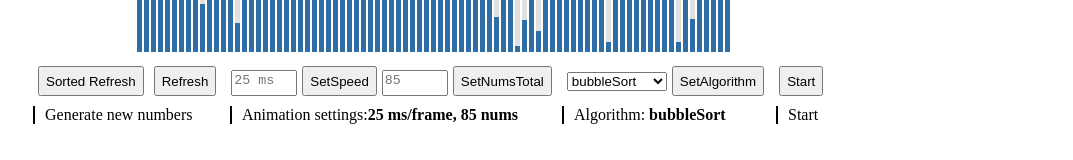
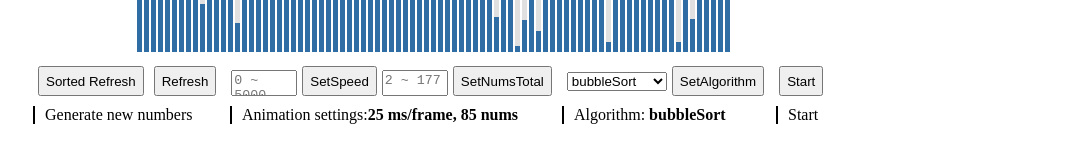
Before and after one commit to allenfeng2014/sorting-algorithms-visualizer, a React (Create React App) app: page / in a window 1280 px wide. Shown: the part 628-788 px from the top of the page, without its empty margins (207-1280 px from the left). Built offline with nearby package versions, Linux system fonts and the light colour scheme.

Commit message:
refined input areas display.

```diff
--- a/src/App.js
+++ b/src/App.js
@@ -41,7 +41,7 @@ function App() {
     },
     setSpeed: () => {
       let value = document.querySelector("#input-speed").value;
-      if (value > 0) {
+      if (value >= 0) {
         setSpeed(value);
       } else {
         alert("Please enter a number greater than 0");
--- a/src/components/Buttons.jsx
+++ b/src/components/Buttons.jsx
@@ -23,11 +23,10 @@ function Buttons({ speed, numsTotal, sortingAlgoNames, handlers }) {
         Refresh
       </button>
 
-      {/*change textarea to input maybe ???*/}
       <textarea
         className="textarea-setting"
         id="input-speed"
-        placeholder={`${speed} ms`}
+        placeholder="0 ~ 5000"
       ></textarea>
       <button
         className="button-misc"
@@ -39,7 +38,7 @@ function Buttons({ speed, numsTotal, sortingAlgoNames, handlers }) {
       <textarea
         className="textarea-setting"
         id="input-numsTotal"
-        placeholder={numsTotal}
+        placeholder={`2 ~ ${Math.floor((window.innerWidth - 40) / 7)}`}
       ></textarea>
       <button
         className="button-misc"
```
Also changed, not shown: 1 other file (tests, documents, lock files or other folders).
